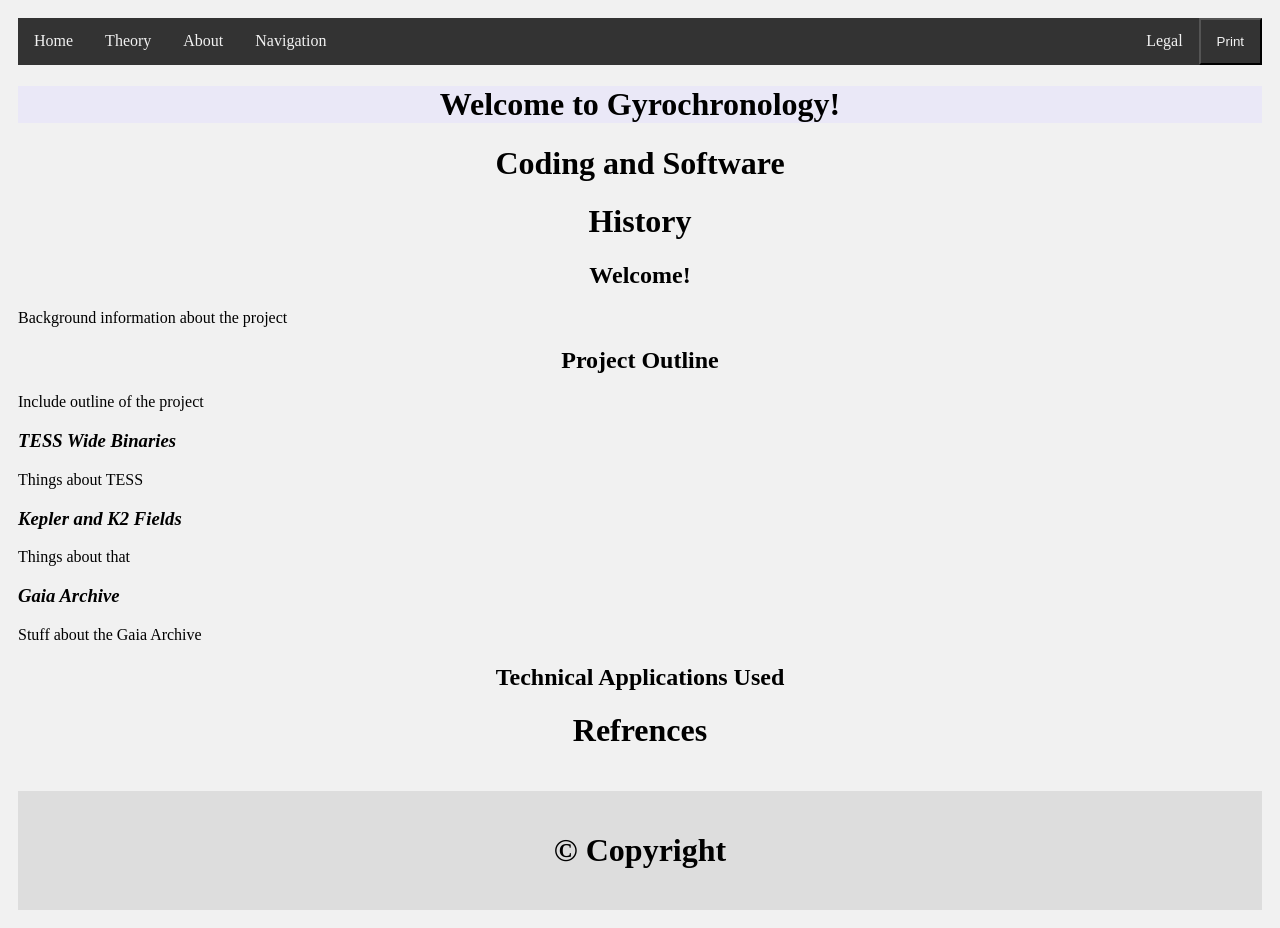
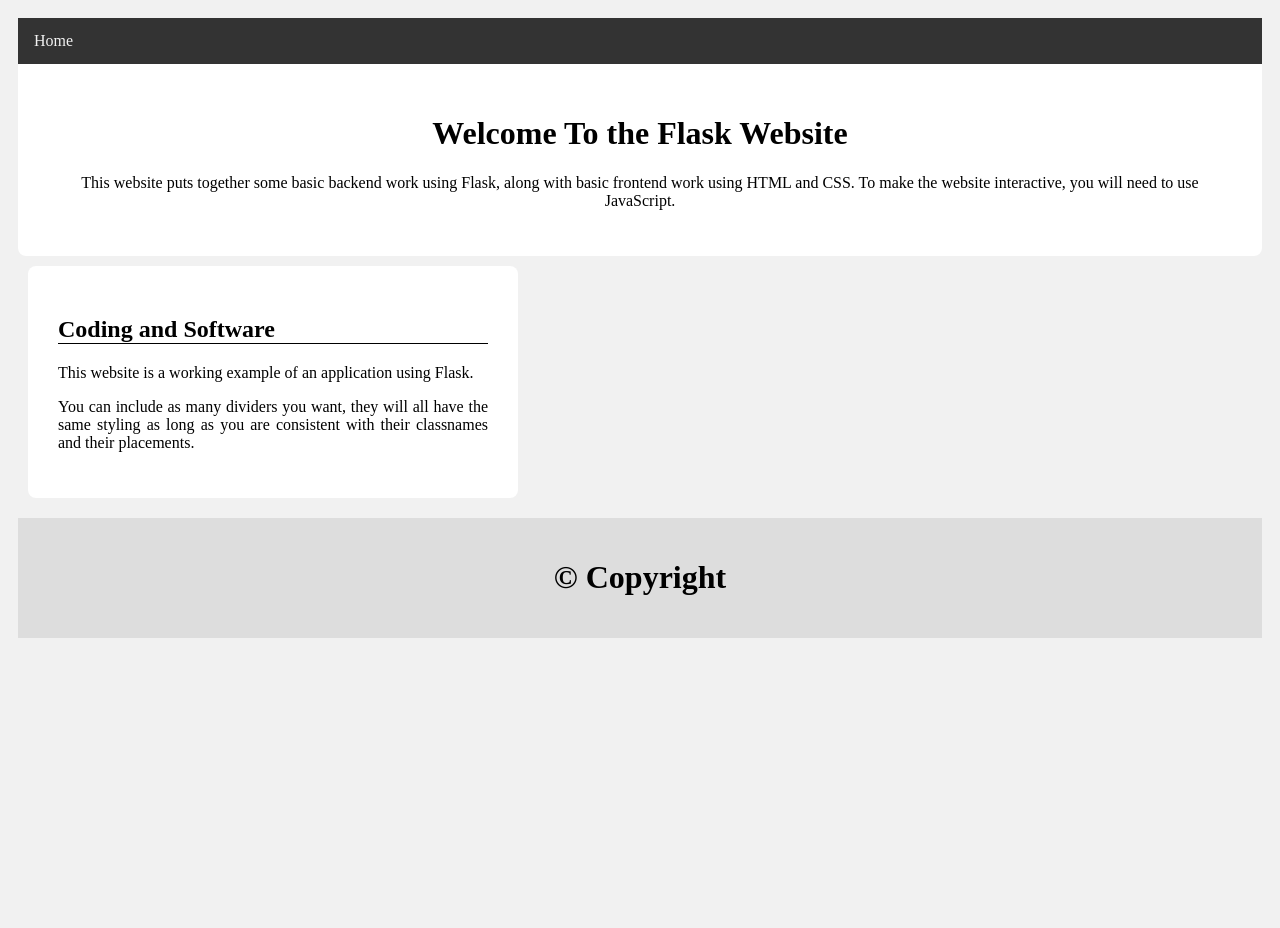
Before and after one commit to kconfeiteiro/Flask-App-Template, a Flask app: page / in a window 1280 px wide. After the commit the page ends 638 px from the top, so only its background shows below. Run offline with Flask 3, Linux system fonts and the light colour scheme.

Commit message:
Fixed the main format, updated README.md

```diff
--- a/static/main.css
+++ b/static/main.css
@@ -35,8 +35,8 @@ body {
     bottom: 0px;
 }
 
-p {
-    text-align: justify;
+p:not(.header p) {
+    text-align: justify !important;
 }
 
 .cardtitle {
@@ -57,13 +57,9 @@ p {
 }
 
 /* Hover effects */
-.card:hover,
-.quicklinkCard:hover,
-#Navs:hover,
-.accordian:hover {
+:where(.card, .quicklinkCard, #Navs, .accordian):hover {
     box-shadow: 2px 2px 6px grey;
 }
-
 
 .quicklinkCard {
     background-color: white;
@@ -89,7 +85,7 @@ p {
 
 /* navigation styling */
 .topnav,
-.topnav>.print {
+.topnav > .print {
     overflow: hidden;
     background-color: #333;
 }
@@ -125,7 +121,6 @@ p {
     clear: both;
 }
 
-
 /* Styles left and right columns with a 75%:25% ratio */
 .leftcol {
     float: left;
@@ -138,16 +133,12 @@ p {
     background-color: #f1f1f1;
 }
 
-
-
 /* Fixes spacing */
-.clearfix:after,
-.row:after {
+:where(.clearfix, .row):after {
     content: "";
     display: table;
     clear: both;
 }
-
 
 /* Interactive spacing for left and right column */
 @media screen and (max-width: 800px) {
@@ -211,3 +202,24 @@ p {
     padding: 0 18px;
     max-height: 0;
 }
+
+h2, h3 {
+    text-align: left !important;
+}
+
+.row {
+    width: clamp(2px, 60%, 500px);
+}
+
+.header > p {
+    margin-inline: auto !important;
+    text-align: center;
+}
+
+.card > h2 {
+    border-bottom: 1px solid black;
+}
+
+.row > :is(.column.full, .card) {
+    width: 100% !important;
+}
--- a/templates/home.html
+++ b/templates/home.html
@@ -1,32 +1,26 @@
 {% extends "layout.html" %}
 {% block content%}
-<H1 ALIGN="center" ; style="background-color: rgb(234, 232, 247);">Welcome to Gyrochronology!</H1>
+
+<div class="header">
+    <h1>Welcome To the Flask Website</h1>
+    <p>
+        This website puts together some basic backend work using Flask, along with basic frontend work using HTML and CSS. To make the website interactive, you will need to use JavaScript.
+    </p>
+</div>
 
 <div class="row">
-    <div id="column">
-        <h1 ALIGN="center">Coding and Software</h1>
-    </div>
-    <div id="column">
-        <h1 ALIGN="center">History</h1>
-        <h2>Welcome!</h2>
-        <p>Background information about the project</p>
+    <div class="column full">
+        <div class="card">
+            <h2>Coding and Software</h2>
+            <p>
+                This website is a working example of an application using Flask.
+            </p>
 
-        <h2>Project Outline</h2>
-        <p>Include outline of the project</p>
-
-        <h3><i>TESS Wide Binaries</i> </h3>
-        <p>Things about TESS</p>
-
-        <h3><i>Kepler and K2 Fields</i></h3>
-        <p>Things about that</p>
-
-        <h3><i>Gaia Archive</i></h3>
-        <p>Stuff about the Gaia Archive</p>
-
-        <h2>Technical Applications Used</h2>
-    </div>
-    <div id="column">
-        <h1 ALIGN="center">Refrences</h1>
+            <p>
+                You can include as many dividers you want, they will all have the same styling as long as you are consistent with their classnames and their placements.
+            </p>
+        </div>
     </div>
 </div>
+
 {% endblock content%}
--- a/templates/layout.html
+++ b/templates/layout.html
@@ -1,6 +1,6 @@
 <!DOCTYPE html>
-<html lang="eng"><link rel="stylesheet" type="text/css" href="../main.css" />
-<html lang="eng"><link rel="stylesheet" type="text/css" href="../submain.css" />
+<html lang="eng"><link rel="stylesheet" type="text/css" href="{{ url_for('static', filename='main.css') }} "/>
+<html lang="eng"><link rel="stylesheet" type="text/css" href="{{ url_for('static', filename='submain.css') }} "/>
 
 <head>
     <meta charset="UTF-8">
@@ -11,16 +11,7 @@
 
 <body>
     <div class="topnav">
-        <a href=" {{ url_for('home.html') }}">Home</a>
-        <!-- <a href="researchersProfiles.html">Researchers</a> -->
-        <a href="theory.html">Theory</a>
-        <!-- <a href="https://www.nasa.gov/tess-transiting-exoplanet-survey-satellite">NASA</a> -->
-        <!-- <a href="contributers.html">Contributers</a> -->
-        <!-- <a href="contact.html">Contact</a> -->
-        <a href="about.html">About</a>
-        <a href="navigation.html">Navigation</a>
-        <button class="print" style="float:right" onclick="window.print()">Print</button>
-        <a href="legal.html" style="float:right">Legal</a>
+        <a href="/home">Home</a>
     </div>
 
     {% block content %}{% endblock %}
```
Also changed, not shown: templates/about.html (deleted, +0 -16 lines), templates/navigation.html (deleted, +0 -52 lines), templates/theory.html (deleted, +0 -52 lines), README.md, 1 other file.
